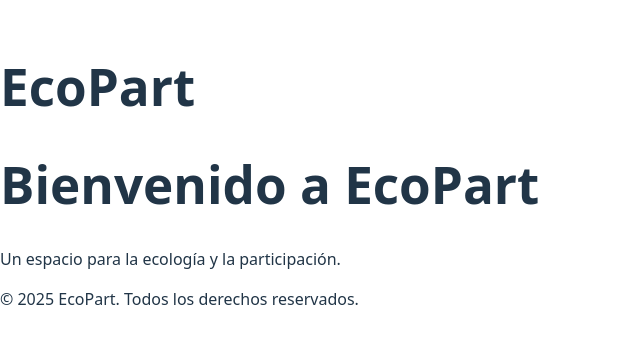
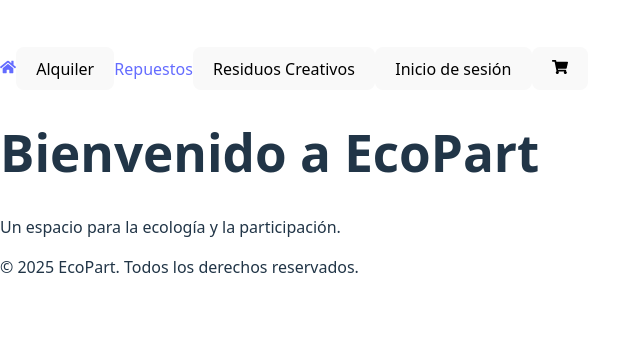
Before and after one commit to Hackaton-F5-2025/Hackaton-F5-2025-FrontEnd, a React (Vite) app: page / in a window 1280 px wide. Shown: the part 229-572 px from the top of the page, without its empty margins (0-640 px from the left). Built offline with nearby package versions, Linux system fonts and the light colour scheme.

Commit message:
NavBar icons

```diff
--- a/package.json
+++ b/package.json
@@ -12,6 +12,7 @@
   "dependencies": {
     "react": "^19.0.0",
     "react-dom": "^19.0.0",
+    "react-icons": "^5.5.0",
     "react-router-dom": "^7.3.0"
   },
   "devDependencies": {
--- a/src/Components/Navbar.jsx
+++ b/src/Components/Navbar.jsx
@@ -1,9 +1,26 @@
+import React from "react";
+import { Link } from "react-router-dom";
+import { FaHome, FaShoppingCart } from "react-icons/fa";
+
 const Navbar = () => {
-    return (
-      <nav>
-        <h1>EcoPart</h1>
-      </nav>
-    );
-  };
+  return (
+    <nav className="navbar">
+      <Link to="/" className="nav-button">
+        <FaHome className="icon" />
+      </Link>
+      {/* Barra de búsqueda (crear)
+      <SearchBar /> */}
 
-  export default Navbar;
+      <button className="nav-button">Alquiler</button>
+      <Link to="/repuestos" className="nav-button">Repuestos</Link>
+      <button className="nav-button">Residuos Creativos</button>
+      <button className="nav-button">Inicio de sesión</button>
+
+      <button className="nav-button">
+        <FaShoppingCart className="icon" />
+      </button>
+    </nav>
+  );
+};
+
+export default Navbar;
```
Also changed, not shown: 1 other file (tests, documents, lock files or other folders).
